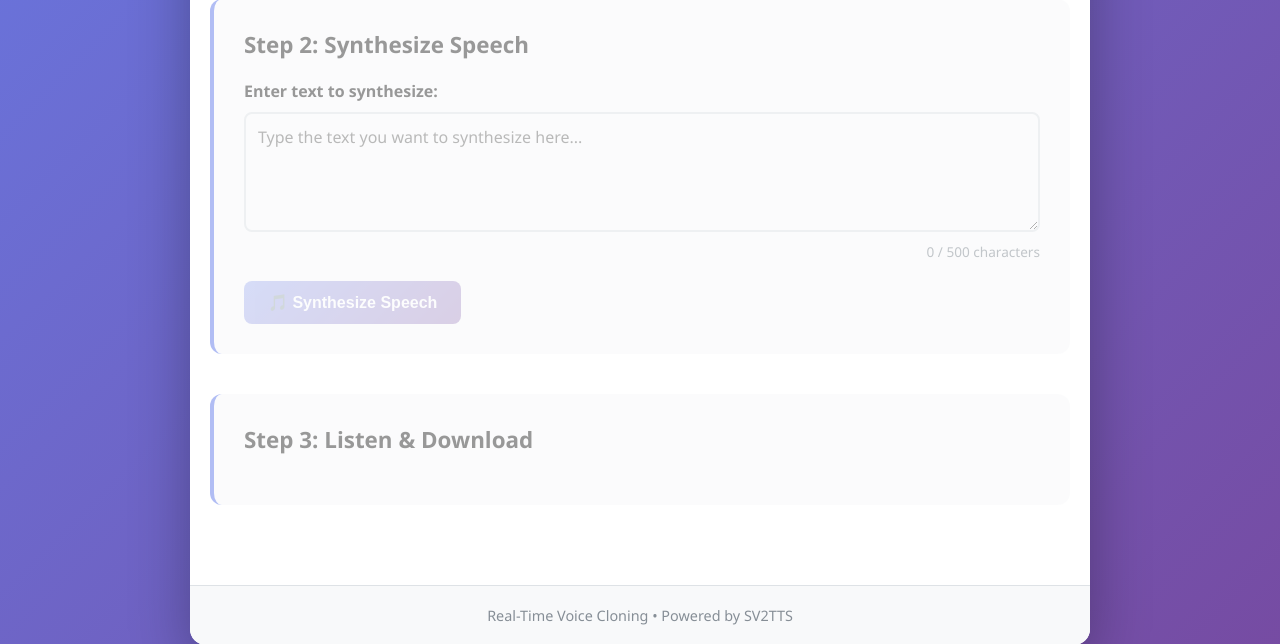
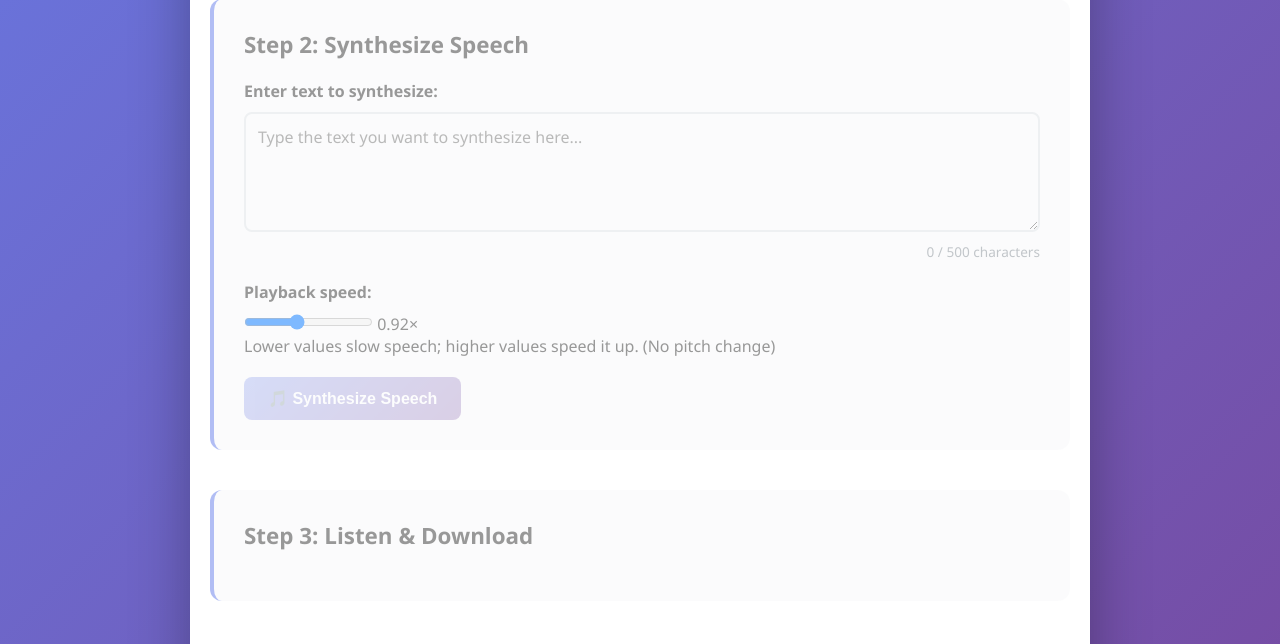
Before and after one commit to babith-ai/Real-Time-Voice-Cloning-System, a Python web app: template Real-Time-Voice-Cloning-master/templates/index.html in a window 1280 px wide. Shown: the part 624-1268 px from the top of the page. Run offline with Jinja, Linux system fonts and the light colour scheme; the template is opened without the code that fills it, so the values that code supplies are empty.

Commit message:
second comit

```diff
--- a/Real-Time-Voice-Cloning-master/static/app.js
+++ b/Real-Time-Voice-Cloning-master/static/app.js
@@ -35,6 +35,8 @@ const downloadBtn = document.getElementById('downloadBtn');
 const playBtn = document.getElementById('playBtn');
 const loading = document.getElementById('loading');
 const loadingText = document.getElementById('loadingText');
+const speedSlider = document.getElementById('speedSlider');
+const speedValue = document.getElementById('speedValue');
 
 // Initialize
 document.addEventListener('DOMContentLoaded', () => {
@@ -51,6 +53,11 @@ function setupEventListeners() {
     synthesizeBtn.addEventListener('click', synthesizeText);
     downloadBtn.addEventListener('click', downloadAudio);
     playBtn.addEventListener('click', playAudio);
+    if (speedSlider) {
+        speedSlider.addEventListener('input', () => {
+            if (speedValue) speedValue.textContent = `${parseFloat(speedSlider.value).toFixed(2)}×`;
+        });
+    }
 }
 
 async function checkMicrophonePermission() {
@@ -285,10 +292,12 @@ function useRecording() {
     if (currentEmbedding) {
         showStatus('✓ Recording selected. Now write text to synthesize!', 'success');
         // Enable synthesis section
-        synthesisSection.classList.add('active');
+        synthesisSection.style.opacity = 1;
+        synthesisSection.style.pointerEvents = 'auto';
         textInput.disabled = false;
         synthesizeBtn.disabled = false;
-        outputSection.classList.add('active');
+        outputSection.style.opacity = 1;
+        outputSection.style.pointerEvents = 'auto';
     } else {
         showStatus('Error: No embedding available. Try recording again.', 'error');
     }
@@ -323,6 +332,10 @@ async function synthesizeText() {
             text: text,
             embedding: currentEmbedding
         };
+        // Include playback speed (librosa rate). Default 1.0 (no change)
+        if (speedSlider) {
+            payload.speed = parseFloat(speedSlider.value);
+        }
 
         const response = await fetch('/api/synthesize', {
             method: 'POST',
--- a/Real-Time-Voice-Cloning-master/templates/index.html
+++ b/Real-Time-Voice-Cloning-master/templates/index.html
@@ -66,6 +66,15 @@
                     </div>
                 </div>
 
+                <div class="input-group">
+                    <label for="speedSlider">Playback speed:</label>
+                    <div class="speed-control">
+                        <input type="range" id="speedSlider" min="0.6" max="1.4" step="0.01" value="0.92">
+                        <span id="speedValue">0.92×</span>
+                    </div>
+                    <p class="muted">Lower values slow speech; higher values speed it up. (No pitch change)</p>
+                </div>
+
                 <button id="synthesizeBtn" class="btn btn-primary" disabled>
                     🎵 Synthesize Speech
                 </button>
```
Also changed, not shown: Real-Time-Voice-Cloning-master/app.py (+28 -1 lines).
